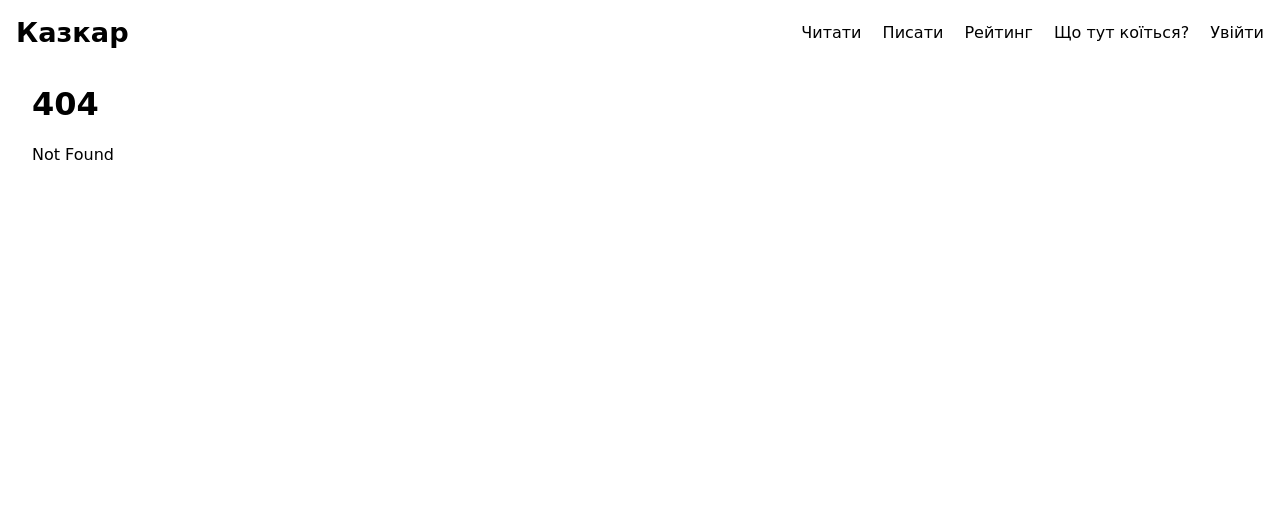
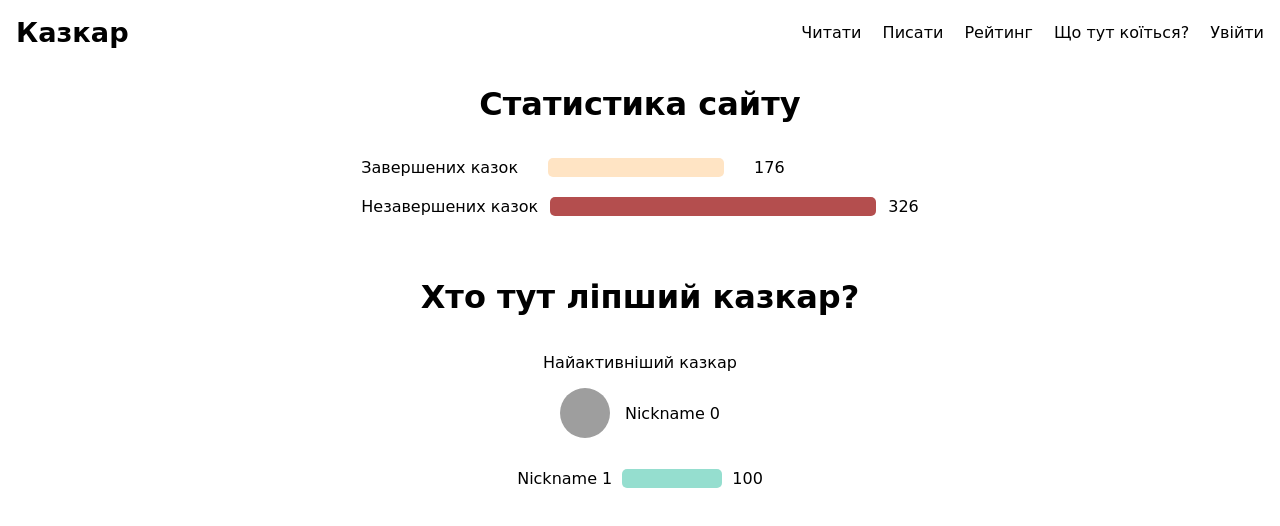
Before and after one commit to OleksiyBodnia/kazkar, a SvelteKit app: page /rating in a window 1280 px wide. Before the commit this address had no page. Shown: the top 526 px of the page. Built offline with nearby package versions, Linux system fonts and the light colour scheme; grey boxes are pictures that could not be loaded.

Commit message:
add murkup for rating page

```diff
--- a/src/components/Header.svelte
+++ b/src/components/Header.svelte
@@ -13,7 +13,7 @@
 	<nav>
 		<a href="/chytaty">Читати</a>
 		<a href="/maisternia">Писати</a>
-		<a href="/reitynh">Рейтинг</a>
+		<a href="/rating">Рейтинг</a>
 		<button on:click={InfoDialogComponent.toggleInfoDialog}>Що тут коїться?</button>
 		<button on:click={LoginDialogComponent.toggleLoginDialog}>Увійти</button>
 	</nav>
--- /dev/null
+++ b/src/routes/rating/+page.svelte
@@ -0,0 +1,121 @@
+<script>
+
+</script>
+
+<div class="rating-main-section">
+    <div class="site-statistics">
+        <h1>Статистика сайту</h1>
+        <div class="site-stat-bars">
+            <div class="finished-bar">
+                <label for="">Завершених казок</label>
+                <div class="prog-finished-bar"></div>
+                <label for="">176</label>
+            </div>
+            <div class="unfinished-bar">
+                <label for="">Незавершених казок</label>
+                <div class="prog-unfinished-bar"></div>
+                <label for="">326</label>
+            </div>
+        </div>
+    </div>
+    <div class="users-statistics">
+        <h1>Хто тут ліпший казкар?</h1>
+        <p>Найактивніший казкар</p>
+        <div class="best-kazkar">
+            <img src="/src/img/shiba.jpg" alt="kazkar" class="best-kazkar-img">
+            <p>Nickname 0</p>
+        </div>
+        <div class="user-stat-bars">
+            <div class="user-bar">
+                <label for="">Nickname 1</label>
+                <div class="user-prog-bar"></div>
+                <label for="">100</label>
+            </div>
+        </div>
+    </div>
+</div>
+
+
+
+<style>
+    .rating-main-section{
+        display: flex;
+        align-items: center;
+        justify-content: center;
+        flex-direction: column;
+        gap: 40px;
+    }
+    .site-statistics{
+        display: flex;
+        align-items: center;
+        justify-content: center;
+        flex-direction: column;
+    }
+
+    .site-statistics > h1 {
+        margin-bottom: 35px;
+    }
+
+    .site-stat-bars{
+        display: flex;
+        flex-direction: column;
+        align-items: start;
+        justify-content: start;
+        gap: 20px;
+    }
+
+    .finished-bar{
+        display: flex;
+        gap: 30px;
+    }
+    .unfinished-bar{
+        display: flex;
+        gap: 12px;
+
+    }
+    .prog-finished-bar{
+        width: 176px;
+        background-color:bisque;
+        border-radius: 5px;
+    }
+    .prog-unfinished-bar{
+        width: 326px;
+        background-color:rgb(180, 78, 78);
+        border-radius: 5px;
+    }
+
+    .users-statistics{
+        display: flex;
+        align-items: center;
+        justify-content: center;
+        flex-direction: column;
+    }
+
+    .best-kazkar{
+        display: flex;
+        gap: 15px;
+        margin-bottom: 30px;
+    }
+
+    .best-kazkar-img{
+        width: 50px;
+        height: 50px;
+        border-radius: 50%;
+    }
+
+    .user-stat-bars{
+        display: flex;
+        align-items: center;
+        justify-content: center;
+    }
+    .user-bar{
+        display: flex;
+        gap: 10px;
+    }
+    .user-prog-bar{
+        border-radius: 5px;
+        width: 100px;
+        background-color:rgb(149, 222, 207);
+    }
+
+</style>
```
Also changed, not shown: src/img/shiba.jpg (added).
